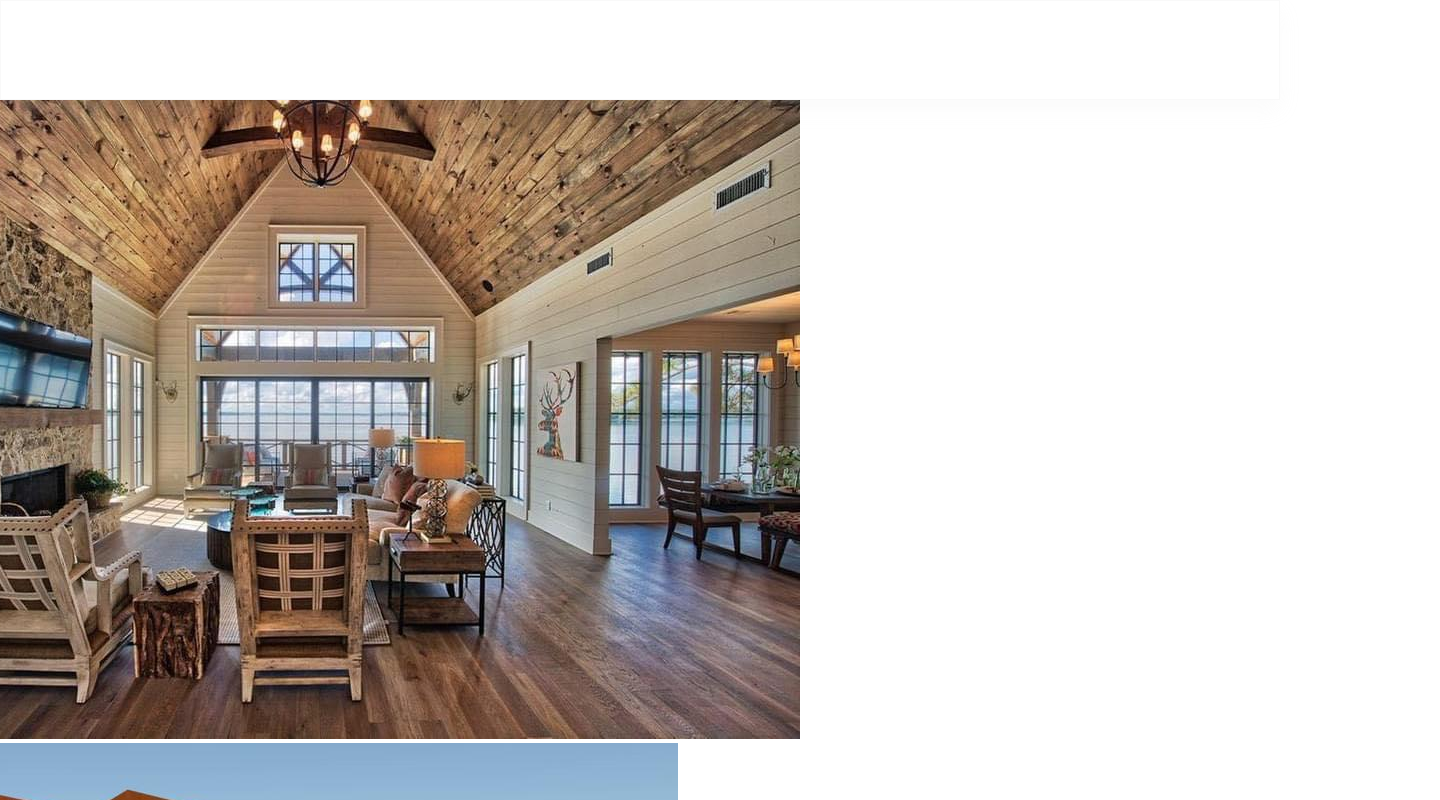
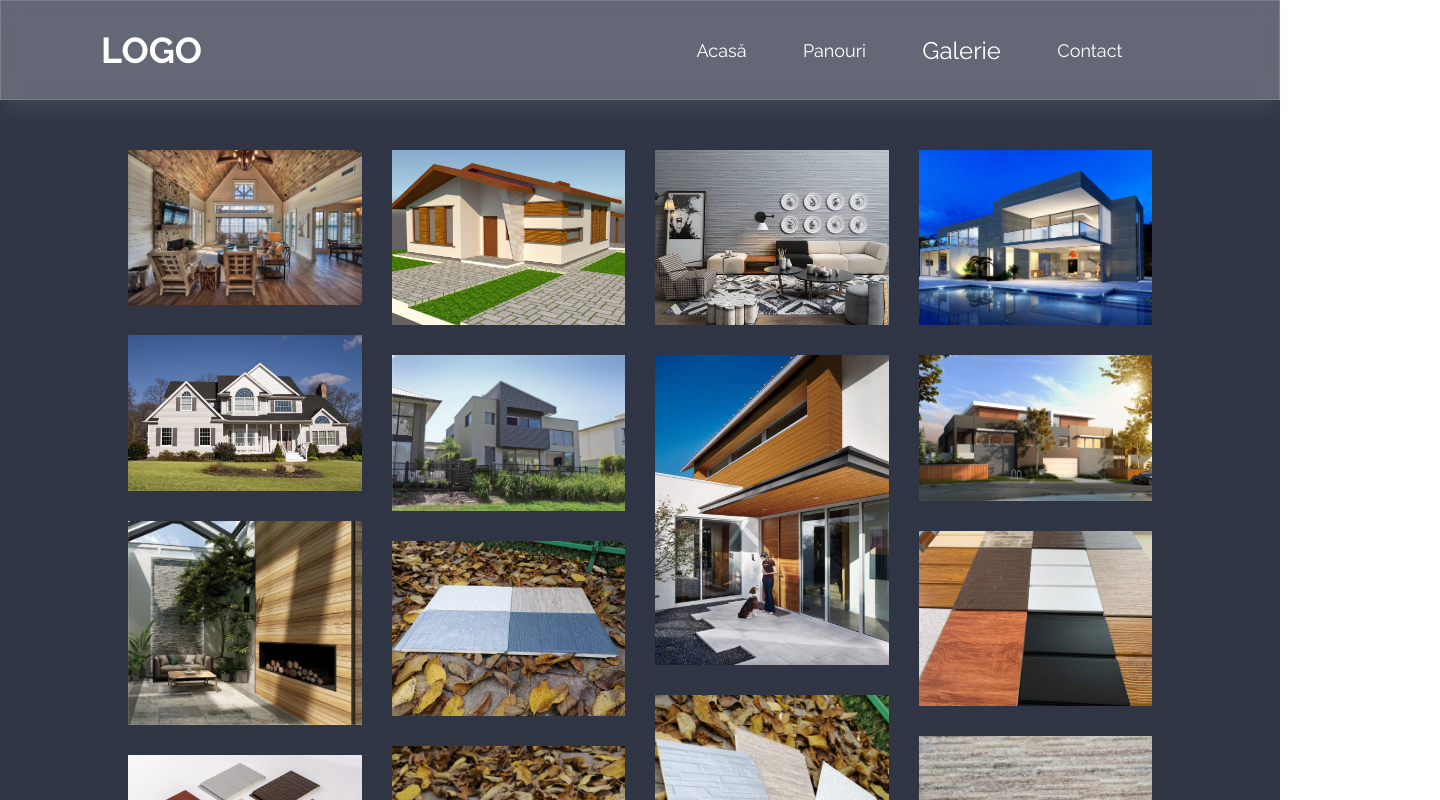
Before and after one commit to daianamuf/evopanel, a React (Vite) app: page /galerie in a window 1280 px wide. Shown: the top 800 px of the page, 1440 px wide, since content can reach past the window. Built offline with nearby package versions, Linux system fonts and the light colour scheme.

Commit message:
add masonry layout to gallery

```diff
--- a/package.json
+++ b/package.json
@@ -13,6 +13,7 @@
     "react": "^18.3.1",
     "react-dom": "^18.3.1",
     "react-image-gallery": "^1.3.0",
+    "react-masonry-css": "^1.0.16",
     "react-router-dom": "^6.25.1"
   },
   "devDependencies": {
@@ -23,6 +24,7 @@
     "eslint-plugin-react": "^7.34.3",
     "eslint-plugin-react-hooks": "^4.6.2",
     "eslint-plugin-react-refresh": "^0.4.7",
+    "sass": "^1.77.8",
     "vite": "^5.3.4"
   }
 }
--- a/public/assets/gallery-data.json
+++ b/public/assets/gallery-data.json
@@ -53,11 +53,9 @@
     { "id": 51, "image": "/assets/images/51.jpeg" },
     { "id": 52, "image": "/assets/images/52.jpeg" },
     { "id": 53, "image": "/assets/images/53.jpeg" },
-    { "id": 54, "image": "/assets/images/54.jpeg" },
-    { "id": 55, "image": "/assets/images/55.jpeg" },
+
     { "id": 56, "image": "/assets/images/56.jpeg" },
     { "id": 57, "image": "/assets/images/57.jpeg" },
-    { "id": 58, "image": "/assets/images/58.jpeg" },
     { "id": 59, "image": "/assets/images/59.jpeg" }
   ]
 }
--- a/src/App.jsx
+++ b/src/App.jsx
@@ -8,6 +8,7 @@ import Loader from "./components/Loader";
 const Homepage = lazy(() => import("./pages/Homepage"));
 const Panels = lazy(() => import("./pages/Panels"));
 const Gallery = lazy(() => import("./pages/Gallery"));
+const Slideshow = lazy(() => import("./components/gallery/Slideshow"));
 const Contact = lazy(() => import("./pages/Contact"));
 
 const router = createBrowserRouter([
@@ -40,6 +41,14 @@ const router = createBrowserRouter([
         ),
       },
       {
+        path: "/slideshow",
+        element: (
+          <Suspense fallback={<Loader />}>
+            <Slideshow />
+          </Suspense>
+        ),
+      },
+      {
         path: "/contact",
         element: (
           <Suspense fallback={<Loader />}>
--- a/src/AppLayout.jsx
+++ b/src/AppLayout.jsx
@@ -1,4 +1,4 @@
-import { Outlet, useNavigation } from "react-router-dom";
+import { Outlet, useLocation, useNavigation } from "react-router-dom";
 import { Suspense, lazy } from "react";
 
 import Loader from "./components/Loader";
@@ -9,21 +9,27 @@ const Footer = lazy(() => import("./components/Footer"));
 function AppLayout() {
   const navigation = useNavigation;
   const isLoading = navigation.state === "loading";
+  const location = useLocation();
+  const isSlideshow = location.pathname === "/slideshow";
 
   return (
     <div className="wrapper">
+      {!isSlideshow && (
         <Suspense fallback={<Loader />}>
           <Nav />
         </Suspense>
+      )}
 
       {isLoading && <Loader />}
       <main>
         <Outlet />
       </main>
 
+      {!isSlideshow && (
         <Suspense fallback={<Loader />}>
           <Footer />
         </Suspense>
+      )}
     </div>
   );
 }
--- a/src/components/gallery/Slideshow.jsx
+++ b/src/components/gallery/Slideshow.jsx
@@ -1,5 +1,34 @@
+import { useLocation, Link } from "react-router-dom";
+
+import ImageGallery from "react-image-gallery";
+import "react-image-gallery/styles/scss/image-gallery.scss";
+import useImageGalleryData from "../../useImageGalleryData";
+
 function Slideshow() {
-  return <div></div>;
+  const location = useLocation();
+  const queryParams = new URLSearchParams(location.search);
+  const startIndex = Number(queryParams.get("index"));
+  console.log(startIndex);
+  const { imageGallery } = useImageGalleryData();
+  if (isNaN(startIndex) || startIndex < 0 || startIndex >= imageGallery.length)
+    return null;
+
+  const galleryItems = imageGallery.map((image) => ({
+    original: image.image,
+  }));
+  return (
+    <div className="slideshow__wrapper">
+      <ImageGallery
+        items={galleryItems}
+        startIndex={startIndex}
+        originalClass={"image"}
+        showPlayButton={false}
+      />
+      <Link to="/galerie" className="slideshow__close">
+        <p>X</p>
+      </Link>
+    </div>
+  );
 }
 
 export default Slideshow;
--- /dev/null
+++ b/src/css/_gallery.scss
@@ -0,0 +1,68 @@
+.gallery {
+  background: linear-gradient(
+    0deg,
+    rgba($cl-dark, 1) 0%,
+    rgba($cl-blue-dark, 1) 100%
+  );
+  width: 80%;
+  margin: 0 auto;
+  margin-top: 5rem;
+
+  &__link {
+    display: block;
+    position: relative;
+  }
+
+  &__img {
+    width: 100%;
+    height: auto;
+    display: block;
+  }
+}
+
+.slideshow__wrapper {
+  position: relative;
+  width: 100%;
+  height: 100dvh;
+  margin: 0 auto;
+  margin-top: 4rem;
+}
+
+.slideshow__close {
+  position: absolute;
+  top: 2rem;
+  right: 2rem;
+  z-index: 12;
+  transition: all 0.5s;
+  font-size: $h2;
+  text-decoration: none;
+  color: $cl-white;
+  text-shadow: 0px 2px 2px $cl-dark;
+
+  @media (max-width: 42em) {
+    right: 3%;
+  }
+
+  &:hover {
+    transform: scale(1.2);
+  }
+}
+
+.my-masonry-grid {
+  display: -webkit-box; /* Not needed if autoprefixing */
+  display: -ms-flexbox; /* Not needed if autoprefixing */
+  display: flex;
+  margin-left: -30px; /* gutter size offset */
+  width: auto;
+}
+.my-masonry-grid_column {
+  padding-left: 30px; /* gutter size */
+  background-clip: padding-box;
+}
+
+/* Style your items */
+.my-masonry-grid_column > .gallery__link {
+  /* change div to reference your elements you put in <Masonry> */
+  background: $cl-gray-dark;
+  margin-bottom: 30px;
+}
--- a/src/css/_main.scss
+++ b/src/css/_main.scss
@@ -2,5 +2,6 @@
 @import "mixins";
 @import "nav";
 @import "loader";
+@import "gallery";
 @import "./homepage/hero";
 @import "./homepage/properties";
--- a/src/css/index.css
+++ b/src/css/index.css
@@ -67,6 +67,68 @@
     transform: rotate(360deg);
   }
 }
+.gallery {
+  background: linear-gradient(0deg, #333533 0%, #303547 100%);
+  width: 80%;
+  margin: 0 auto;
+  margin-top: 5rem;
+}
+.gallery__link {
+  display: block;
+  position: relative;
+}
+.gallery__img {
+  width: 100%;
+  height: auto;
+  display: block;
+}
+
+.slideshow__wrapper {
+  position: relative;
+  width: 100%;
+  height: 100dvh;
+  margin: 0 auto;
+  margin-top: 4rem;
+}
+
+.slideshow__close {
+  position: absolute;
+  top: 2rem;
+  right: 2rem;
+  z-index: 12;
+  transition: all 0.5s;
+  font-size: 4.8rem;
+  text-decoration: none;
+  color: #fff;
+  text-shadow: 0px 2px 2px #333533;
+}
+@media (max-width: 42em) {
+  .slideshow__close {
+    right: 3%;
+  }
+}
+.slideshow__close:hover {
+  transform: scale(1.2);
+}
+
+.my-masonry-grid { /* Not needed if autoprefixing */ /* Not needed if autoprefixing */
+  display: flex;
+  margin-left: -30px; /* gutter size offset */
+  width: auto;
+}
+
+.my-masonry-grid_column {
+  padding-left: 30px; /* gutter size */
+  background-clip: padding-box;
+}
+
+/* Style your items */
+.my-masonry-grid_column > .gallery__link {
+  /* change div to reference your elements you put in <Masonry> */
+  background: #404040;
+  margin-bottom: 30px;
+}
+
 .hero {
   width: 100%;
   margin-top: -10rem;
@@ -183,10 +245,13 @@ body {
 }
 
 .wrapper {
+  width: 100%;
+  height: 100%;
   display: flex;
   flex-direction: column;
   justify-content: center;
   align-items: center;
+  background: linear-gradient(0deg, #333533 0%, #303547 100%);
 }
 
 .visible {
--- a/src/css/index.scss
+++ b/src/css/index.scss
@@ -21,10 +21,13 @@ body {
 }
 
 .wrapper {
+  width: 100%;
+  height: 100%;
   display: flex;
   flex-direction: column;
   justify-content: center;
   align-items: center;
+  @include bg-blue-gray;
 }
 
 .visible {
--- a/src/pages/Gallery.jsx
+++ b/src/pages/Gallery.jsx
@@ -1,20 +1,34 @@
 import { Link } from "react-router-dom";
 import useImageGalleryData from "../useImageGalleryData";
+import Masonry from "react-masonry-css";
 
 function Gallery() {
   const { imageGallery } = useImageGalleryData();
 
+  const breakpointColumnsObj = {
+    default: 4,
+    1100: 3,
+    700: 2,
+    500: 2,
+  };
+
   return (
     <section className="gallery">
-      {imageGallery.map((image) => (
+      <Masonry
+        breakpointCols={breakpointColumnsObj}
+        className="my-masonry-grid"
+        columnClassName="my-masonry-grid_column"
+      >
+        {imageGallery.map((image, index) => (
           <Link
             key={image.id}
-          to={`/slideshow?index=${image.id}`}
+            to={`/slideshow?index=${index}`}
             className="gallery__link"
           >
-          <img className="gallery__img" src={image.image} />
+            <img className="gallery__img" src={image.image} alt={image.id} />
           </Link>
         ))}
+      </Masonry>
     </section>
   );
 }
```
Also changed, not shown: src/css/_mixins.scss (+16 -0 lines), 2 other files (tests, documents, lock files or other folders). Lines whose indentation alone changed are shown as unchanged.
